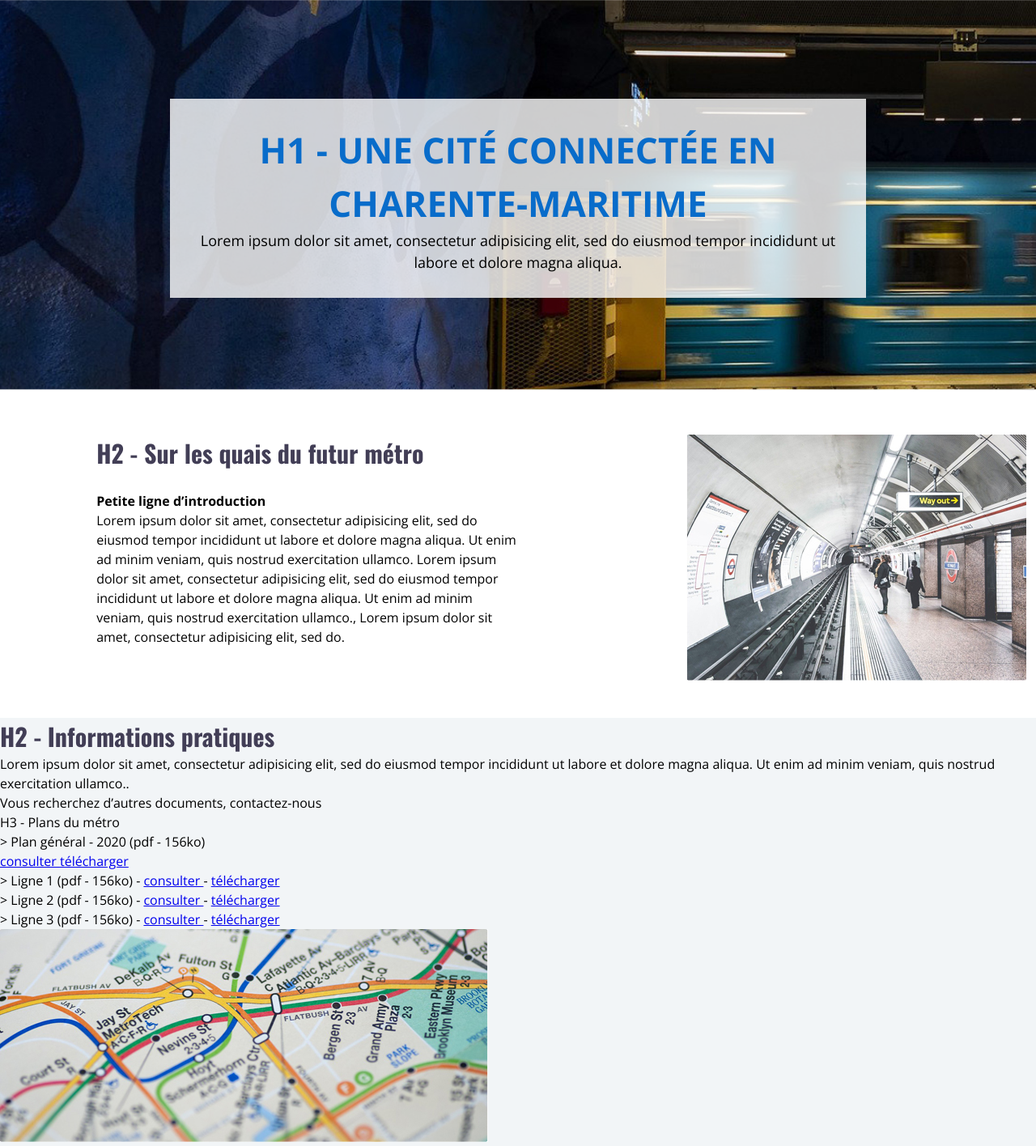
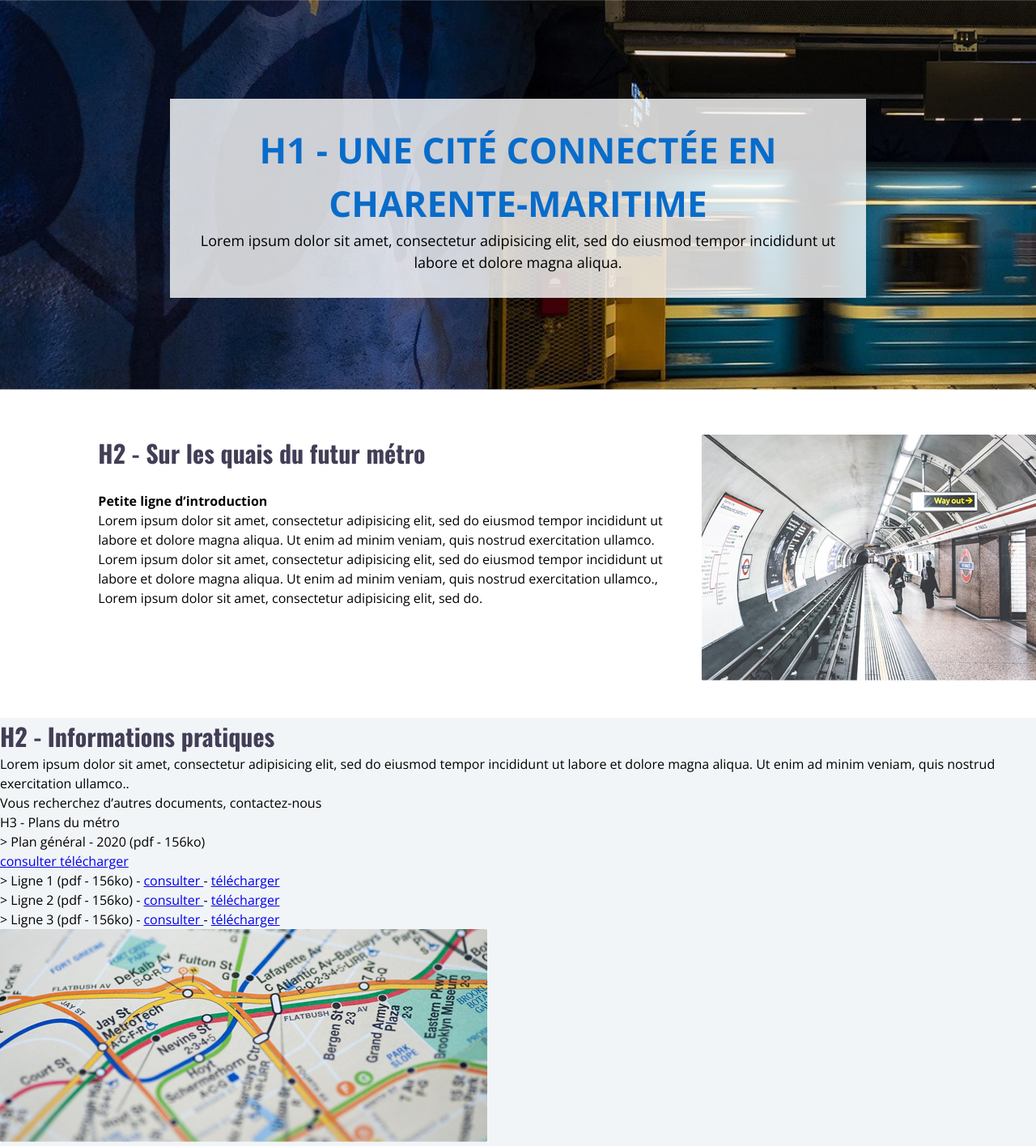
Before and after one commit to imsxndro/bwd2-labo, a PHP site: page /html/index.html in a window 1280 px wide. Shown: the part 113-1529 px from the top of the page at 81% size. Run offline with PHP 8.4, Linux system fonts and the light colour scheme.

```diff
--- a/html/assets/css/style.css
+++ b/html/assets/css/style.css
@@ -8,8 +8,7 @@
 .grid {
   display: grid;
   grid-template-columns: repeat(12, 1fr);
-  grid-column-gap: 0px;
-  grid-row-gap: 0px;
+  grid-column-gap: 26px;
 }
 
 body {
@@ -130,14 +129,11 @@ h1{
 }
 
 #h2-texte-quais {
-  grid-column-start: 2;
-  grid-column-end: 8;
-  margin: 0 105px 0 0;
+  grid-column: 2 / span 7;
 }
 
 #h2-image-quais {
-  grid-column-start: 9;
-  grid-column-end: 12;
+  grid-column: auto / span 4;
 }
 
 h2 {
```
